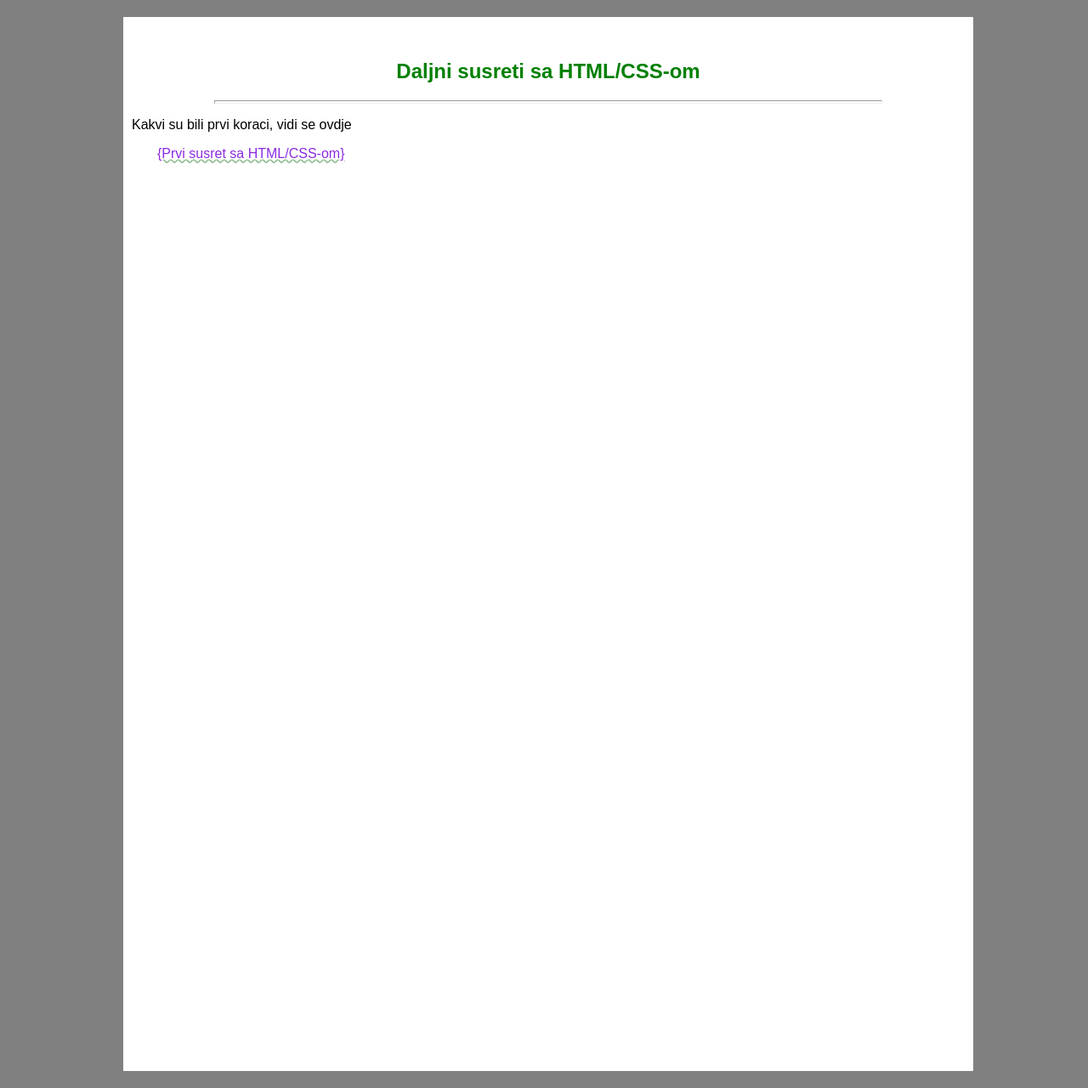
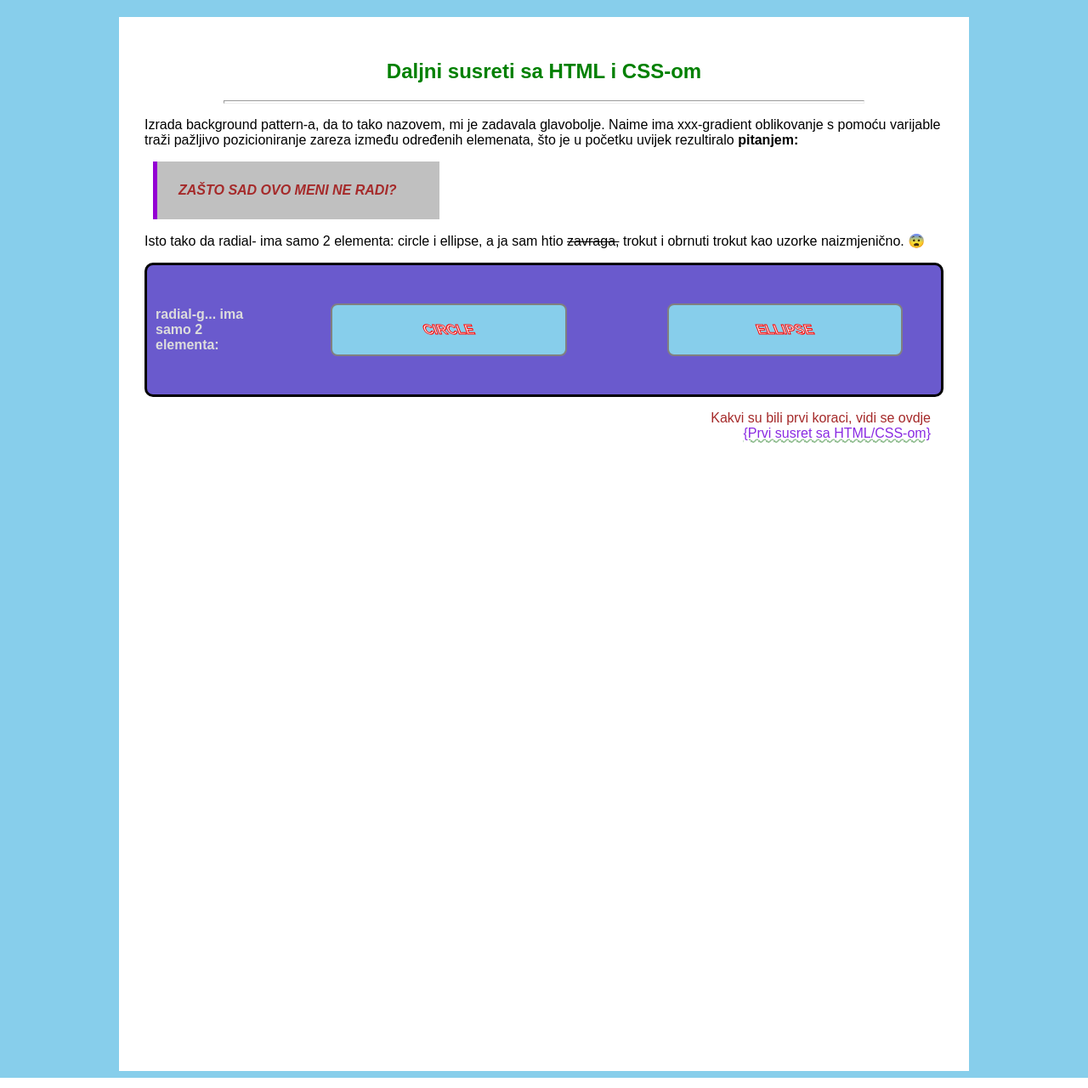
Before and after one commit to Tankred031/Revisited-FD1, a PHP site: page /FDweb2.html in a window 1280 px wide. Shown: the whole page at 85% size. Run offline with PHP 8.4, Linux system fonts and the light colour scheme.

Commit message:
Druga stranica

```diff
--- a/005IZRADA STRANICE 2025/FDweb1.html
+++ b/005IZRADA STRANICE 2025/FDweb1.html
@@ -10,7 +10,7 @@
 <body>
     <div class="container">
         <section>
-            <h1>Prvi susret sa HTML/CSS-om</h1>
+            <h1>Prvi susret sa HTML i CSS-om</h1>
             <hr>
 
             <div class="courier">
@@ -61,7 +61,7 @@
 
     <hr class="linija">
             <p class="kraj">Kako je priča išla dalje...</p>
-            <a class="link" href="FDweb2.html">[Daljni susreti sa HTML/CSS-om]</a>
+            <a class="link" href="FDweb2.html">[Daljni susreti sa HTML i CSS-om]</a>
 
     </section>
 
--- a/005IZRADA STRANICE 2025/FDweb2.css
+++ b/005IZRADA STRANICE 2025/FDweb2.css
@@ -1,10 +1,16 @@
 body{
+    background-color: skyblue;
+    background-image: radial-gradient(ellipse, red, 1px, transparent 1px);
+    background-size: 25px 25px;
+    background-repeat: repeat;
+    background-attachment: fixed;
+
+}
+section{
+    padding: 10px;
     font-family: sans-serif;
     padding-left: 10px;
     margin: 20px;
-}
-section{
-    padding: 10px;
 
 }
 
@@ -15,12 +21,65 @@ h1{
     padding-top: 20px;
 }
 
-hr{color: silver; width: 80%; height: 2px;}
+hr{color: black; width: 80%; height: 2px;}
 
+.former{
+    text-align: right;
+    padding-right: 15px;
+    color: brown;
 
+}
 
+.box{
+    display: block;
+    background-color: silver;
+    margin: 10px;
+    padding: 25px;
+    width: 30%;
+    border-left: 5px solid darkviolet;
+    font-family: Arial, sans-serif;
+    color: brown;
+    font-style: italic;
+    font-weight: bolder;
+    text-transform: uppercase;
+}
 
+.flex{
+    display: flex;
+    background-color: slateblue;
+    color: gainsboro;
+    justify-content: center;
+    align-items: center;
+    font-weight: bolder;
+    gap: 3rem;
+    border: black solid ;
+    padding: 10px;
+    border-radius: 10px;
 
+}
+.okvir{
+    background-color: skyblue;
+    color: whitesmoke;
+    -webkit-text-stroke: 1px red;
+    font-family: sans-serif;
+    width: 50%;
+    box-sizing: content-box;
+    font-weight: bold;
+    display: inline-block;
+    font-style: oblique 20deg;
+    text-transform: uppercase;
+    text-align: center;
+    display: inline-block;
+    margin: 35px;
+    border: solid grey 2px;
+    border-radius: 8px;
+    padding: 20px;
+
+}
+.okvir .podokvir{
+    display: inline-block;
+    transform: skewX(30deg);
+}
 
 
 
--- a/005IZRADA STRANICE 2025/FDweb2.html
+++ b/005IZRADA STRANICE 2025/FDweb2.html
@@ -10,17 +10,25 @@
 <body>
     <div class="container">
         <section>
-        <h1>Daljni susreti sa HTML/CSS-om</h1>
+        <h1>Daljni susreti sa HTML i CSS-om</h1>
         <hr>
+
+            <p>Izrada background pattern-a, da to tako nazovem, mi je zadavala glavobolje. Naime ima xxx-gradient oblikovanje s pomoću varijable traži pažljivo pozicioniranje zareza između određenih elemenata, što je u početku uvijek rezultiralo <b>pitanjem:</b></p>
+
+            <p class="box">zašto sad ovo meni ne radi?</p>
+
+            <p>Isto tako da radial- ima samo 2 elementa: circle i ellipse, a ja sam htio <strike>zavraga,</strike> trokut i obrnuti trokut kao uzorke naizmjenično. 😨</p>
+
+            <div class="flex">radial-g... ima samo 2 elementa: <br>
+                <div class="okvir"><span class="podokvir">circle</span></div>
+                <div class="okvir"><span class="podokvir">ellipse</span></div>
+            </div>
 
 
 
 
-
-
-
-    <p>Kakvi su bili prvi koraci, vidi se ovdje</p>
-    <a class="link" href="FDweb1.html">{Prvi susret sa HTML/CSS-om}</a>
+    <p class="former">Kakvi su bili prvi koraci, vidi se ovdje <br>
+    <a class="link" href="FDweb1.html">{Prvi susret sa HTML/CSS-om}</a></p>
 
     </section>
 
```
